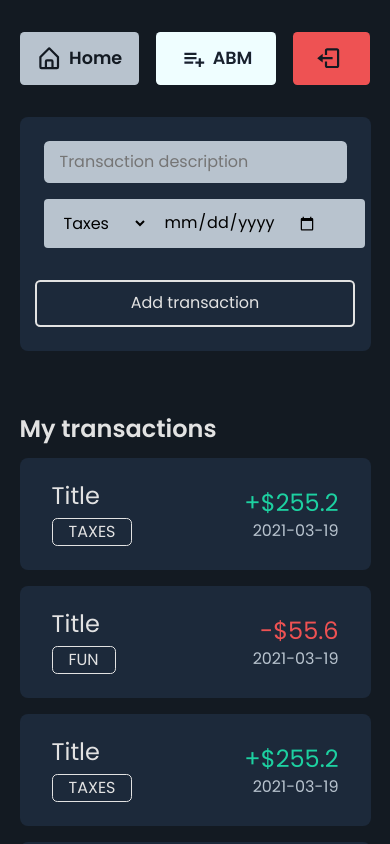
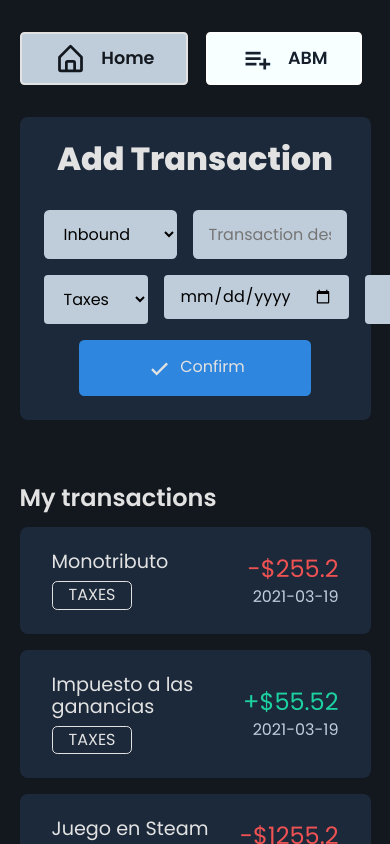
Before and after one commit to JoaquinSantarcangelo/alkemy-challenge-front, a React (Create React App) app: page /abm in a window 390 px wide. Shown: the top 844 px of the page. Built offline with nearby package versions, Linux system fonts and the light colour scheme.

Commit message:
Form fixes, added type and responsive

```diff
--- a/src/App.js
+++ b/src/App.js
@@ -19,21 +19,41 @@ const App = () => {
   //Hooks - useState
   const [loggedIn, setLoggedIn] = useState(true);
   const [items, setItems] = useState([
-    { desc: "Title", amount: 255.2, type: "Taxes", date: new Date() },
-    { desc: "Title", amount: -55.6, type: "Fun", date: new Date() },
-    { desc: "Title", amount: 255.2, type: "Taxes", date: new Date() },
-    { desc: "Title", amount: -55.6, type: "Fun", date: new Date() },
-    { desc: "Title", amount: 255.2, type: "Taxes", date: new Date() },
-    { desc: "Title", amount: 255.2, type: "Taxes", date: new Date() },
-    { desc: "Title", amount: -55.6, type: "Fun", date: new Date() },
-    { desc: "Title", amount: 255.2, type: "Taxes", date: new Date() },
-    { desc: "Title", amount: -55.6, type: "Fun", date: new Date() },
-    { desc: "Title", amount: 255.2, type: "Taxes", date: new Date() },
-    { desc: "Title", amount: 255.2, type: "Taxes", date: new Date() },
-    { desc: "Title", amount: -55.6, type: "Fun", date: new Date() },
-    { desc: "Title", amount: 255.2, type: "Taxes", date: new Date() },
-    { desc: "Title", amount: -55.6, type: "Fun", date: new Date() },
-    { desc: "Title", amount: 255.2, type: "Taxes", date: new Date() },
+    {
+      desc: "Monotributo",
+      amount: 255.2,
+      type: "outbound",
+      category: "taxes",
+      date: new Date(),
+    },
+    {
+      desc: "Impuesto a las ganancias",
+      amount: 55.52,
+      type: "inbound",
+      category: "taxes",
+      date: new Date(),
+    },
+    {
+      desc: "Juego en Steam",
+      amount: 1255.2,
+      type: "outbound",
+      category: "fun",
+      date: new Date(),
+    },
+    {
+      desc: "Mc Donalds Combo Triple Queso",
+      amount: 555,
+      type: "outbound",
+      category: "food",
+      date: new Date(),
+    },
+    {
+      desc: "Ibuprofeno 400 2mg",
+      amount: 155,
+      type: "outbound",
+      category: "health",
+      date: new Date(),
+    },
   ]);
   const [balance, setBalance] = useState(100.55);
 
@@ -42,6 +62,10 @@ const App = () => {
     console.log(transaction);
     setItems([...items, transaction]);
   };
+
+  const handleEditTransaction = (transaction) => {
+
+  }
 
   return (
     <div className="app">
--- a/src/components/Form.js
+++ b/src/components/Form.js
@@ -1,33 +1,61 @@
 import React, { useState } from "react";
 
-const Form = ({ addTransaction }) => {
-  const [desc, setDesc] = useState("");
-  const [type, setType] = useState("Taxes");
+//Icons
+import { BiCheck } from "react-icons/bi";
+
+const Form = ({ addTransaction, action }) => {
+  const [desc, setDesc] = useState(null);
+  const [type, setType] = useState("Inbound");
+  const [category, setCategory] = useState("Taxes");
   const [amount, setAmount] = useState(null);
   const [date, setDate] = useState(null);
 
+  //Handle Form Submit
   const handleForm = () => {
     console.log("Adding new transaction");
     let newTransaction;
     //Validation
-    if (true) {
+    if (desc && type && category && amount && date) {
+      console.log("Yep");
+      if (desc !== "" && amount > 0) {
         newTransaction = {
           desc,
           amount,
           type,
+          category,
           date: new Date(date),
         };
       }
+    }
 
-    console.log(newTransaction);
+    alert("Completa el formulario");
 
     if (newTransaction) {
+      console.log(newTransaction);
       addTransaction(newTransaction);
     }
   };
 
   return (
     <div className="form">
+      <h1>{action === "add" ? "Add Transaction" : "Edit Transaction"}</h1>
+      <div className="wrapper-top">
+        {action === "add" ? (
+          <select
+            id="type"
+            name="type"
+            onChange={(e) => setType(e.target.value)}
+            value={type}
+          >
+            <option value="inbound">Inbound</option>
+            <option value="outbound">Outbound</option>
+          </select>
+        ) : (
+          <select id="type" name="type" value={type} disabled>
+            <option value="inbound">Inbound</option>
+            <option value="outbound">Outbound</option>
+          </select>
+        )}
         <input
           type="text"
           name="description"
@@ -36,8 +64,14 @@ const Form = ({ addTransaction }) => {
           value={desc}
           onChange={(e) => setDesc(e.target.value)}
         />
-      <div className="wrapper">
-        <select id="type" name="cars" onChange={(e) => setType(e.target.value)}>
+      </div>
+      <div className="wrapper-bottom">
+        <select
+          id="category"
+          name="category"
+          onChange={(e) => setCategory(e.target.value)}
+          value={category}
+        >
           <option value="taxes">Taxes</option>
           <option value="food">Food</option>
           <option value="health">Health</option>
@@ -59,7 +93,9 @@ const Form = ({ addTransaction }) => {
           onChange={(e) => setAmount(e.target.value)}
         />
       </div>
-      <button onClick={() => handleForm()}>Add transaction</button>
+      <div onClick={() => handleForm()} className="button">
+        <BiCheck /> Confirm
+      </div>
     </div>
   );
 };
--- a/src/components/Items.js
+++ b/src/components/Items.js
@@ -1,5 +1,7 @@
 import React from "react";
 import { Link } from "react-router-dom";
+
+
 //Icons
 import { BiPlus } from "react-icons/bi";
 
@@ -9,10 +11,14 @@ const Items = ({ items, title, more }) => {
       <div className="item">
         <div className="wrapper-left">
           <div className="title">{itemInfo.desc}</div>
-          <div className="type">{itemInfo.type}</div>
+          <div className="type">{itemInfo.category}</div>
         </div>
         <div className="wrapper-right">
-          <div className={itemInfo.amount > 0 ? "amount" : "amount negative"}>
+          <div
+            className={
+              itemInfo.type === "inbound" ? "amount" : "amount negative"
+            }
+          >
             ${Math.abs(itemInfo.amount)}
           </div>
           <div className="date">
--- a/src/components/containers/ABM/index.js
+++ b/src/components/containers/ABM/index.js
@@ -7,7 +7,7 @@ import Form from "../../Form";
 const ABM = ({ items, addTransaction }) => {
   return (
     <div className="container">
-      <Form addTransaction={addTransaction} />
+      <Form addTransaction={addTransaction} action="add" />
       <Items items={items} title="My transactions" />
     </div>
   );
--- a/src/components/containers/Login/index.js
+++ b/src/components/containers/Login/index.js
@@ -30,7 +30,9 @@ const Login = ({ setLoggedIn }) => {
             onChange={(e) => setPw(e.target.value)}
             value={pw}
           />
-          <button onClick={() => handleLogin()}>Login</button>
+          <div className="button" onClick={() => handleLogin()}>
+            Login
+          </div>
         </div>
         <div className="info-text">
           <div className="text">
--- a/src/sass/Form.sass
+++ b/src/sass/Form.sass
@@ -9,16 +9,41 @@
     align-items: center
     justify-content: center
     flex-direction: column
+    h1
+        margin: 0
+        margin-bottom: 1em
+        color: $light0
     input
         width: 100%
-    .wrapper
+    .wrapper-top
+        width: 100%
+        display: flex
+        align-items: center
+        justify-content: center
+        #type
+            margin-right: 1em
+
+        #description
+            width: 100%
+    .wrapper-bottom
         display: flex
         width: 100%
-        #type
-            border-radius: 0.25em 0 0 0.25em
+        #category
+            border-radius: 0.25em
+            margin-right: 1em
         #date
-            border-radius: 0
+            border-radius: 0.25em
+            margin-right: 1em
         #amount
-            border-radius: 0 0.25em 0.25em 0
-    button
-        min-width: 20em
+            border-radius: 0.25em
+
+    .button
+        padding: 0.75rem 4rem
+        background-color: $blue
+        border-color: $blue
+        svg
+            font-size: 1.75em
+
+        &:hover
+            color: $light0
+            transform: scale(1.05)
--- a/src/sass/Items.sass
+++ b/src/sass/Items.sass
@@ -42,7 +42,7 @@
         .wrapper-left
             //Title
             .title
-                font-size: 1.5em
+                font-size: 1.2em
 
             //Type
             .type
@@ -53,9 +53,7 @@
                 text-transform: uppercase
                 transition: all 0.4s ease
                 width: fit-content
-                &:hover
-                    color: $grey0
-                    background-color: $light0
+
 
         .wrapper-right
             display: flex
--- a/src/sass/Navbar.sass
+++ b/src/sass/Navbar.sass
@@ -1,5 +1,4 @@
 @import "index"
-
 
 .container
     margin: 0 auto
@@ -38,6 +37,7 @@
             flex: 0.4
         #logout
             background-color: $red
+            border: none
             flex: 0.2
             padding: 0 0.5em
             margin: 0
@@ -48,6 +48,5 @@
             .text
                 display: none
 
-
 .active-link
     filter: brightness(1.3)
--- a/src/sass/index.sass
+++ b/src/sass/index.sass
@@ -2,15 +2,16 @@
 @import url('https://fonts.googleapis.com/css2?family=Poppins:wght@200;400;600;800&display=swap')
 
 //Colors
-$grey0: #131a22
+$grey0: #13181f
 $grey1: #1c293a
 $grey2: #283649
-$grey3: #b8c3ce
+$grey3: #bfcddb
 $green: #1dd1a1
 $blue: #2e86de
 $light0: #e2e2e2
 $red: #ee5253
 
+//Custom Normalize
 *,*::before, *::after
     box-sizing: border-box
 
@@ -39,7 +40,7 @@ a
         justify-content: center
         flex-direction: column
 
-//-- Inputs --
+// -- Inputs --
 input,
 select
     background-color: $grey3
@@ -47,17 +48,24 @@ select
     margin-bottom: 1rem
     border-radius: 0.33rem
     padding: 0.75rem 1rem
+    height: 100%
 
 // -- Button --
-button
-    margin-top: 1em
+.button
     border-radius: 0.33rem
-    padding: 0.75rem 1rem
+    padding: 0.75rem 2rem
     border: none
     background-color: transparent
     border: 2px solid $light0
     color: $light0
     transition: all 0.4s ease
+    display: flex
+    align-items: center
+    justify-content: center
+    svg
+        font-size: 1.25em
+        margin-right: 0.25em
+
     &:hover
         background-color: $light0
         color: $grey1
```
Lines whose indentation alone changed are shown as unchanged.
